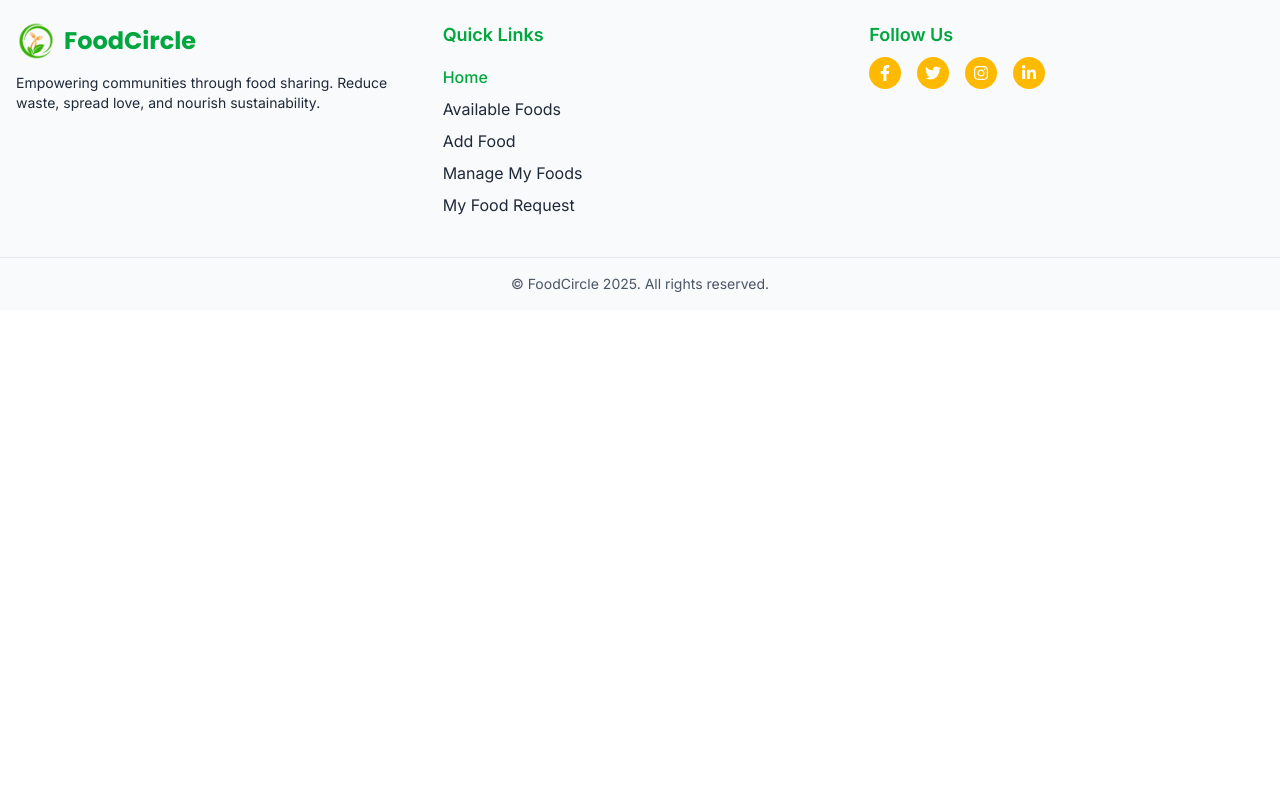
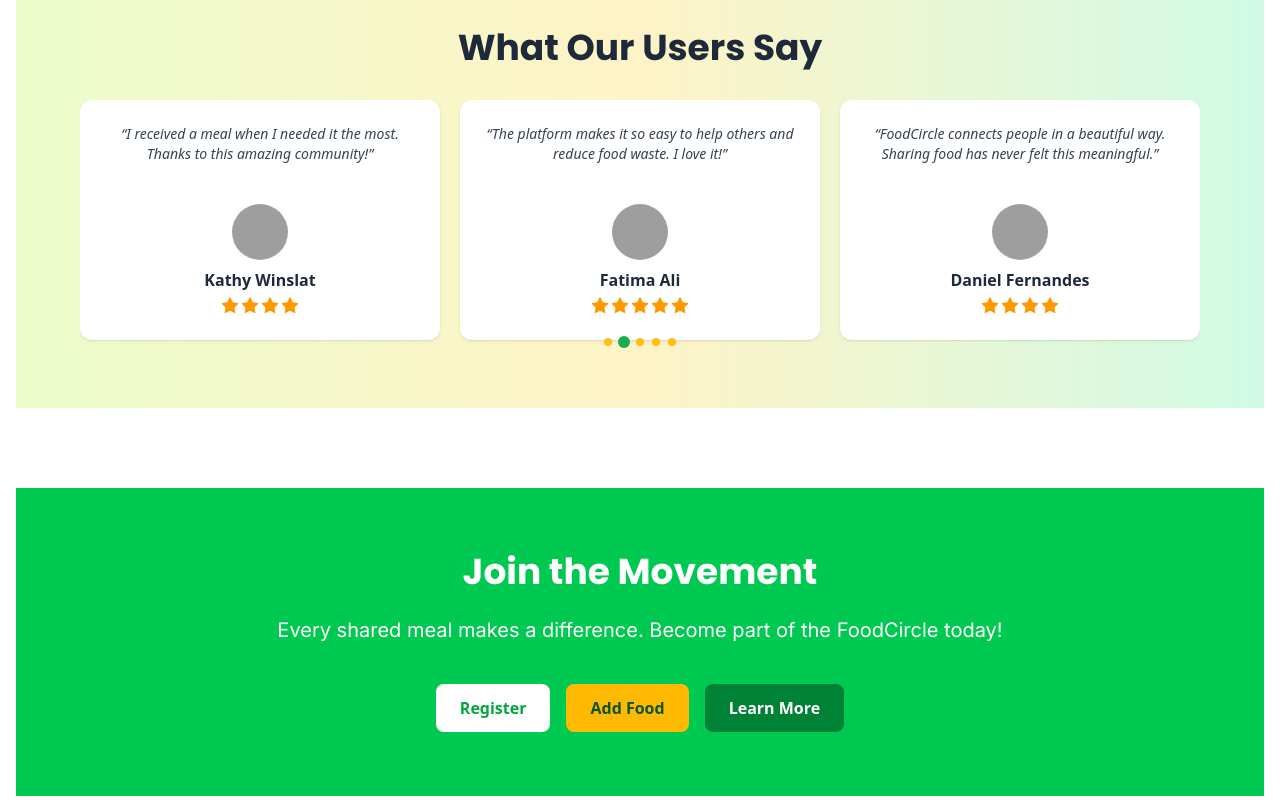
Before and after one commit to Jakirhossain80/foodCircle-ph-public, a React (Vite) app: page / in a window 1280 px wide. Shown: the part 1700-2500 px from the top of the page. Before the commit the page ends 2010 px from the top, so only its background shows below. Built offline with nearby package versions, Linux system fonts and the light colour scheme; no server answers; grey boxes are pictures that could not be loaded.

Commit message:
Testimonial and JoinTheMovement section added

```diff
--- a/package.json
+++ b/package.json
@@ -15,6 +15,7 @@
     "firebase": "^11.8.1",
     "framer-motion": "^12.16.0",
     "lottie-react": "^2.4.1",
+    "lucide-react": "^0.513.0",
     "react": "^19.1.0",
     "react-dom": "^19.1.0",
     "react-icons": "^5.5.0",
--- a/src/components/Footer.jsx
+++ b/src/components/Footer.jsx
@@ -5,12 +5,19 @@ import {
   FaInstagram,
   FaLinkedinIn,
 } from "react-icons/fa";
+import { motion } from "framer-motion";
 import logoImage from "../assets/logo-food.png";
 
 const Footer = () => {
   return (
     <footer className="bg-gray-50 text-gray-800 border-t border-gray-200 mt-10">
-      <div className="max-w-7xl mx-auto px-4 py-10 grid gap-8 md:grid-cols-3">
+      <motion.div
+        className="max-w-7xl mx-auto px-4 py-10 grid gap-8 md:grid-cols-3"
+        initial={{ opacity: 0, y: 60 }}
+        whileInView={{ opacity: 1, y: 0 }}
+        viewport={{ once: true, amount: 0.3 }}
+        transition={{ duration: 1.0, ease: "easeOut" }}
+      >
         {/* Logo & Tagline */}
         <div>
           <Link to="/" className="flex items-center gap-2 mb-3">
@@ -88,7 +95,9 @@ const Footer = () => {
             Follow Us
           </h3>
           <div className="flex gap-4 mt-2">
-            <a
+            <motion.a
+              whileHover={{ scale: 1.15 }}
+              whileTap={{ scale: 0.95 }}
               href="https://facebook.com"
               target="_blank"
               rel="noopener noreferrer"
@@ -96,8 +105,10 @@ const Footer = () => {
               className="p-2 rounded-full bg-amber-400 hover:bg-amber-500 transition-colors text-white"
             >
               <FaFacebookF />
-            </a>
-            <a
+            </motion.a>
+            <motion.a
+              whileHover={{ scale: 1.15 }}
+              whileTap={{ scale: 0.95 }}
               href="https://twitter.com"
               target="_blank"
               rel="noopener noreferrer"
@@ -105,8 +116,10 @@ const Footer = () => {
               className="p-2 rounded-full bg-amber-400 hover:bg-amber-500 transition-colors text-white"
             >
               <FaTwitter />
-            </a>
-            <a
+            </motion.a>
+            <motion.a
+              whileHover={{ scale: 1.15 }}
+              whileTap={{ scale: 0.95 }}
               href="https://instagram.com"
               target="_blank"
               rel="noopener noreferrer"
@@ -114,8 +127,10 @@ const Footer = () => {
               className="p-2 rounded-full bg-amber-400 hover:bg-amber-500 transition-colors text-white"
             >
               <FaInstagram />
-            </a>
-            <a
+            </motion.a>
+            <motion.a
+              whileHover={{ scale: 1.15 }}
+              whileTap={{ scale: 0.95 }}
               href="https://linkedin.com"
               target="_blank"
               rel="noopener noreferrer"
@@ -123,10 +138,10 @@ const Footer = () => {
               className="p-2 rounded-full bg-amber-400 hover:bg-amber-500 transition-colors text-white"
             >
               <FaLinkedinIn />
-            </a>
+            </motion.a>
           </div>
         </div>
-      </div>
+      </motion.div>
 
       {/* Bottom Bar */}
       <div className="border-t border-gray-200 text-center py-4 text-sm text-gray-600 font-inter">
--- a/src/components/Home.jsx
+++ b/src/components/Home.jsx
@@ -2,6 +2,8 @@ import React from "react";
 import BannerSlider from "./BannerSlider";
 import FeaturedFoods from "./FeaturedFoods";
 import CommunityImpact from "./CommunityImpact";
+import Testimonials from "./Testimonials";
+import JoinTheMovement from "./JoinTheMovement";
 
 const Home = () => {
   return (
@@ -15,6 +17,12 @@ const Home = () => {
       <div className="my-20">
         <CommunityImpact />
       </div>
+      <div className="mb-20">
+        <Testimonials />
+      </div>
+      <div className="mb-20">
+        <JoinTheMovement />
+      </div>
     </>
   );
 };
--- /dev/null
+++ b/src/components/JoinTheMovement.jsx
@@ -0,0 +1,50 @@
+import { Link } from "react-router";
+import { motion } from "framer-motion";
+
+const JoinTheMovement = () => {
+  return (
+    <motion.section
+      className="bg-green-500 text-white py-16 px-6"
+      initial={{ opacity: 0, y: 60 }}
+      whileInView={{ opacity: 1, y: 0 }}
+      viewport={{ once: true, amount: 0.3 }}
+      transition={{ duration: 1.0, ease: "easeOut" }}
+    >
+      <motion.div
+        className="max-w-4xl mx-auto text-center"
+        whileHover={{ scale: 1.01 }}
+        transition={{ type: "spring", stiffness: 100 }}
+      >
+        <h2 className="text-3xl md:text-4xl font-bold font-poppins mb-6">
+          Join the Movement
+        </h2>
+        <p className="text-lg md:text-xl mb-10 font-inter">
+          Every shared meal makes a difference. Become part of the FoodCircle today!
+        </p>
+
+        <div className="flex flex-col md:flex-row justify-center items-center gap-4">
+          <Link
+            to="/registration"
+            className="bg-white text-green-600 font-semibold px-6 py-3 rounded-lg hover:scale-105 transition-transform duration-300 cursor-pointer"
+          >
+            Register
+          </Link>
+          <Link
+            to="/addfood"
+            className="bg-amber-400 text-green-900 font-semibold px-6 py-3 rounded-lg hover:scale-105 transition-transform duration-300 cursor-pointer"
+          >
+            Add Food
+          </Link>
+          <Link
+            to="/learnmore"
+            className="bg-green-700 text-white font-semibold px-6 py-3 rounded-lg hover:scale-105 transition-transform duration-300 cursor-pointer"
+          >
+            Learn More
+          </Link>
+        </div>
+      </motion.div>
+    </motion.section>
+  );
+};
+
+export default JoinTheMovement;
--- /dev/null
+++ b/src/components/Testimonials.jsx
@@ -0,0 +1,108 @@
+import { Swiper, SwiperSlide } from 'swiper/react';
+import { Autoplay, Pagination } from 'swiper/modules';
+import 'swiper/css';
+import 'swiper/css/pagination';
+import { AiFillStar } from 'react-icons/ai';
+import { motion } from 'framer-motion';
+
+const testimonials = [
+  {
+    name: "Ayesha Khan",
+    photoURL: "https://i.postimg.cc/MpYjjfS5/L-4-page-0001.jpg",
+    quote: "FoodCircle helped me share extra meals with neighbors. It’s heartwarming to see food not going to waste!",
+    rating: 5,
+  },
+  {
+    name: "Kathy Winslat",
+    photoURL: "https://i.postimg.cc/P5HwxzBN/L1-page-0001.jpg ",
+    quote: "I received a meal when I needed it the most. Thanks to this amazing community!",
+    rating: 4,
+  },
+  {
+    name: "Fatima Ali",
+    photoURL: "https://i.postimg.cc/xjWHrS5v/L2-page-0001.jpg ",
+    quote: "The platform makes it so easy to help others and reduce food waste. I love it!",
+    rating: 5,
+  },
+  {
+    name: "Daniel Fernandes",
+    photoURL: "https://i.postimg.cc/9FW87Z3g/G1-page-0001.jpg ",
+    quote: "FoodCircle connects people in a beautiful way. Sharing food has never felt this meaningful.",
+    rating: 4,
+  },
+  {
+    name: "Sana Mir",
+    photoURL: "https://i.postimg.cc/xTMmnFpW/L3-page-0001.jpg",
+    quote: "As a student on a tight budget, receiving a free meal through FoodCircle was a huge relief.",
+    rating: 5,
+  },
+  {
+    name: "Ali Raza",
+    photoURL: "https://i.postimg.cc/YSbqt1Hc/G2-page-0001.jpg",
+    quote: "It's a simple idea with a big impact. I’ve met kind people and helped reduce food waste too!",
+    rating: 4,
+  },
+  {
+    name: "David Rechard",
+    photoURL: "https://i.postimg.cc/MGWpk9gb/G4-page-0001.jpg ",
+    quote: "Every time I donate through FoodCircle, I feel like I’m giving back to the planet and the community.",
+    rating: 5,
+  },
+];
+
+const Testimonials = () => {
+  return (
+    <section className="py-12 bg-gradient-to-r from-lime-100 via-amber-100 to-emerald-100 text-gray-800">
+      <div className="max-w-6xl mx-auto px-4 text-center">
+        <h2 className="text-3xl md:text-4xl font-bold font-poppins mb-8">
+          What Our Users Say
+        </h2>
+
+        <Swiper
+          modules={[Autoplay, Pagination]}
+          spaceBetween={20}
+          slidesPerView={1}
+          autoplay={{ delay: 4000, disableOnInteraction: false }}
+          pagination={{ clickable: true }}
+          breakpoints={{
+            768: { slidesPerView: 2 },
+            1024: { slidesPerView: 3 },
+          }}
+        >
+          {testimonials.map((testimonial, index) => (
+            <SwiperSlide key={index}>
+              <motion.div
+                initial={{ opacity: 0, y: 50 }}
+                whileInView={{ opacity: 1, y: 0 }}
+                viewport={{ once: true, amount: 0.3 }}
+                transition={{ duration: 0.5, delay: index * 0.1 }}
+                className="bg-white rounded-xl shadow-sm p-6 flex flex-col items-center h-full justify-between"
+              >
+                <div className="relative mb-4 w-full">
+                  <p className="text-sm italic text-gray-700 before:content-['“'] after:content-['”']">
+                    {testimonial.quote}
+                  </p>
+                </div>
+                <div className="mt-6 flex flex-col items-center">
+                  <img
+                    src={testimonial.photoURL}
+                    alt={testimonial.name}
+                    className="w-14 h-14 rounded-full mb-2"
+                  />
+                  <p className="text-base font-semibold">{testimonial.name}</p>
+                  <div className="flex mt-1 text-amber-500 text-xl">
+                    {Array.from({ length: testimonial.rating }).map((_, i) => (
+                      <AiFillStar key={i} />
+                    ))}
+                  </div>
+                </div>
+              </motion.div>
+            </SwiperSlide>
+          ))}
+        </Swiper>
+      </div>
+    </section>
+  );
+};
+
+export default Testimonials;
--- /dev/null
+++ b/src/pages/LearnMore.jsx
@@ -0,0 +1,57 @@
+import { CheckCircle } from 'lucide-react';
+
+const LearnMore = () => {
+  return (
+    <section className="bg-gray-50 py-16 px-6 text-gray-800">
+      <div className="max-w-6xl mx-auto grid grid-cols-1 md:grid-cols-2 gap-10 items-center">
+        {/* Text Content */}
+        <div>
+          <h2 className="text-3xl md:text-4xl font-bold font-poppins mb-6 text-green-600">
+            Why FoodCircle?
+          </h2>
+          <p className="text-lg mb-4 font-inter">
+            FoodCircle is on a mission to reduce food waste and foster community connection.
+            By sharing surplus food, we ensure that no meal goes uneaten and every neighbor feels supported.
+          </p>
+          <p className="text-lg mb-6 font-inter">
+            Whether you're donating extra groceries or picking up a warm plate, your participation
+            fuels a movement of sustainability and compassion.
+          </p>
+
+          {/* Features Checklist */}
+          <ul className="space-y-3">
+            <li className="flex items-start gap-3">
+              <CheckCircle className="text-emerald-500 w-5 h-5 mt-1" />
+              <span className="text-base font-medium">
+                Reduce food waste in your local area
+              </span>
+            </li>
+            <li className="flex items-start gap-3">
+              <CheckCircle className="text-emerald-500 w-5 h-5 mt-1" />
+              <span className="text-base font-medium">
+                Share meals and uplift your community
+              </span>
+            </li>
+            <li className="flex items-start gap-3">
+              <CheckCircle className="text-emerald-500 w-5 h-5 mt-1" />
+              <span className="text-base font-medium">
+                Join a growing network of mindful food heroes
+              </span>
+            </li>
+          </ul>
+        </div>
+
+        {/* Visual Illustration (optional: replace with actual image or animation later) */}
+        <div className="flex justify-center">
+          <img
+            src="https://cdn-icons-png.flaticon.com/512/706/706195.png"
+            alt="Community Sharing"
+            className="w-72 md:w-96 rounded-xl shadow-md"
+          />
+        </div>
+      </div>
+    </section>
+  );
+};
+
+export default LearnMore;
--- a/src/routes/routes.jsx
+++ b/src/routes/routes.jsx
@@ -10,6 +10,7 @@ import ManageMyFoods from "../pages/ManageMyFoods";
 import MyFoodRequest from "../pages/MyFoodRequest";
 import FoodDetails from "../pages/FoodDetails";
 import UpdateFoodInfo from "../pages/UpdateFoodInfo";
+import LearnMore from "../pages/LearnMore";
 
 
 export const router = createBrowserRouter([
@@ -56,6 +57,10 @@ export const router = createBrowserRouter([
         path: "/updatefood/:id",
         element: <UpdateFoodInfo/>,
       },
+      {
+        path: "/learnmore",
+        element: <LearnMore/>,
+      },
 
       {
         path: "/*",
```
Also changed, not shown: 1 other file (tests, documents, lock files or other folders).
